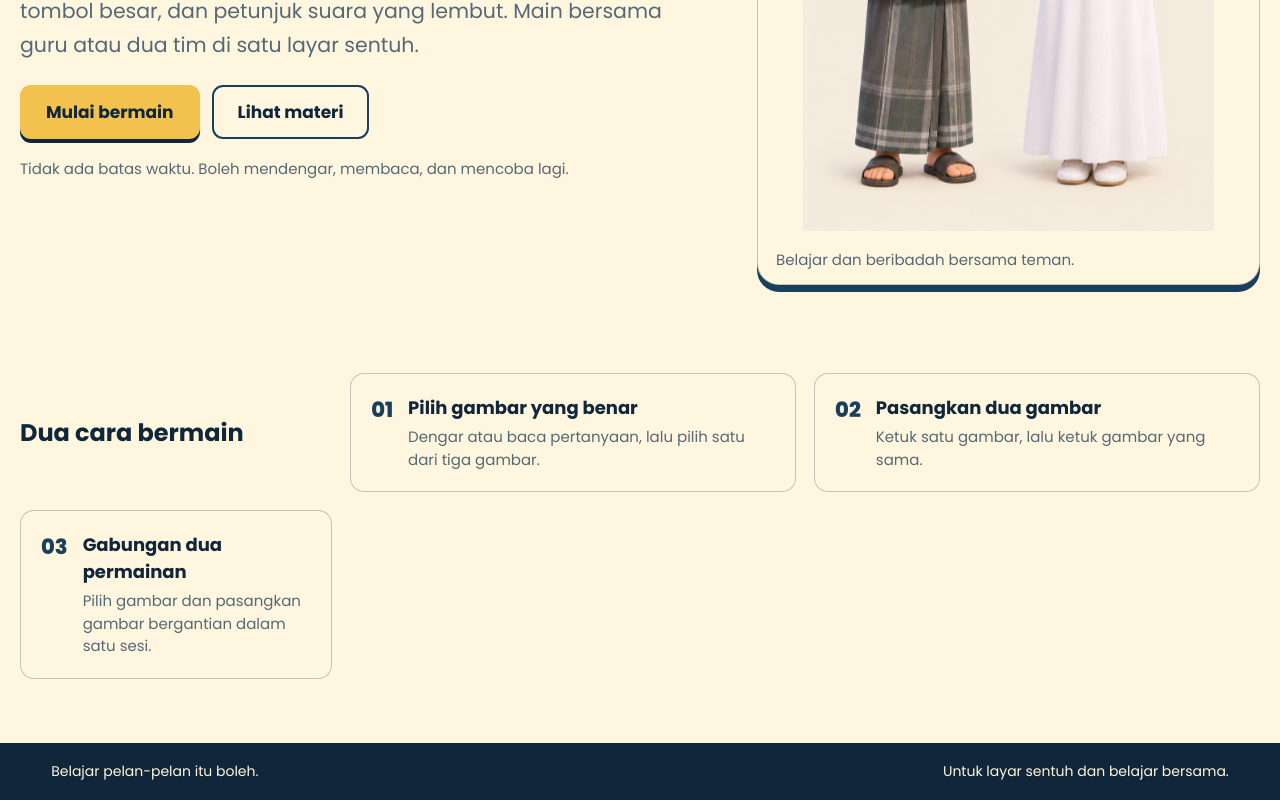
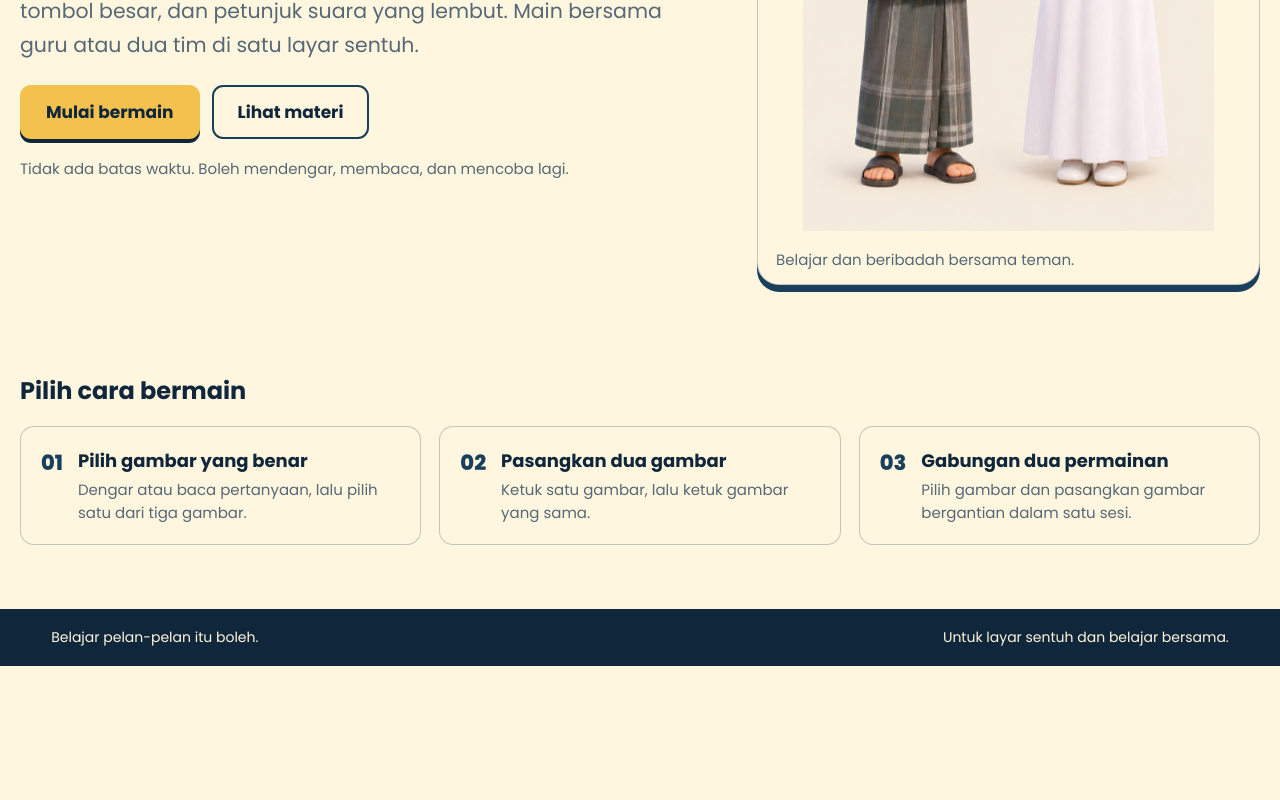
Before and after one commit to mim1654/tebak-gambar-kuis-santri-2026, a React (Vite) app: page / in a window 1280 px wide. Shown: the part 541-1341 px from the top of the page. After the commit the page ends 1207 px from the top, so only its background shows below. Built offline with nearby package versions, Linux system fonts and the light colour scheme.

Commit message:
Segarkan cache dan rapikan pilihan permainan (#5)

```diff
--- a/public/sw.js
+++ b/public/sw.js
@@ -1,4 +1,4 @@
-const CACHE = 'kuis-santri-v9';
+const CACHE = 'kuis-santri-v10';
 const CORE = ['./', './index.html', './manifest.webmanifest', './assets/icon.svg'];
 self.addEventListener('install', event => {
   event.waitUntil(caches.open(CACHE).then(cache => cache.addAll(CORE)).then(() => self.skipWaiting()));
--- a/src/App.tsx
+++ b/src/App.tsx
@@ -128,7 +128,7 @@ function App() {
           <p className="short-note">Tidak ada batas waktu. Boleh mendengar, membaca, dan mencoba lagi.</p></div>
       <figure className="hero-photo hero-santri"><img src={imageUrl('santri-pair.png')} alt="Anak santri laki-laki dan perempuan menyapa dengan ramah" /><figcaption>Belajar dan beribadah bersama teman.</figcaption></figure>
       </section>
-      <section className="mode-preview" aria-label="Dua pilihan permainan"><h2>Dua cara bermain</h2>{modes.map((item, index) => <article key={item.id}><span className="mode-number">0{index + 1}</span><div><h3>{item.title}</h3><p>{item.description}</p></div></article>)}</section>
+      <section className="mode-preview" aria-label="Pilihan permainan"><h2>Pilih cara bermain</h2>{modes.map((item, index) => <article key={item.id}><span className="mode-number">0{index + 1}</span><div><h3>{item.title}</h3><p>{item.description}</p></div></article>)}</section>
     </main>}
 
     {screen === 'materials' && <main className="page-width subpage"><button className="text-button" onClick={goHome}>Kembali ke beranda</button><h1>Materi singkat tentang santri</h1><p className="intro">Baca bersama. Satu kalimat pendek untuk setiap gambar.</p><div className="materials-list">
--- a/src/styles/global.css
+++ b/src/styles/global.css
@@ -53,8 +53,8 @@ h1 { font-size: clamp(32px, 4.4vw, 58px); line-height: 1.13; letter-spacing: -.0
 .hero-photo.hero-santri img { aspect-ratio: .78; object-fit: contain; animation: santri-float 4s ease-in-out infinite; }
 @keyframes santri-float { 0%, 100% { transform: translateY(0); } 50% { transform: translateY(-7px); } }
 .hero-photo figcaption { padding: 12px 8px 4px; color: var(--ink-soft); font-size: 15px; line-height: 1.45; }
-.mode-preview { margin-top: clamp(38px, 7vw, 88px); display: grid; grid-template-columns: .7fr 1fr 1fr; gap: 18px; align-items: stretch; }
-.mode-preview h2 { font-size: 24px; align-self: center; margin: 0; }
+.mode-preview { margin-top: clamp(38px, 7vw, 88px); display: grid; grid-template-columns: repeat(3, minmax(0, 1fr)); gap: 18px; align-items: stretch; }
+.mode-preview h2 { grid-column: 1 / -1; font-size: 24px; align-self: center; margin: 0; }
 .mode-preview article { display: flex; align-items: flex-start; gap: 15px; padding: 20px; background: var(--paper); border: 1px solid var(--line); border-radius: 14px; }
 .mode-number { color: var(--deep); font-size: 21px; font-weight: 800; }
 .mode-preview h3 { margin-bottom: 5px; font-size: 18px; }
```
